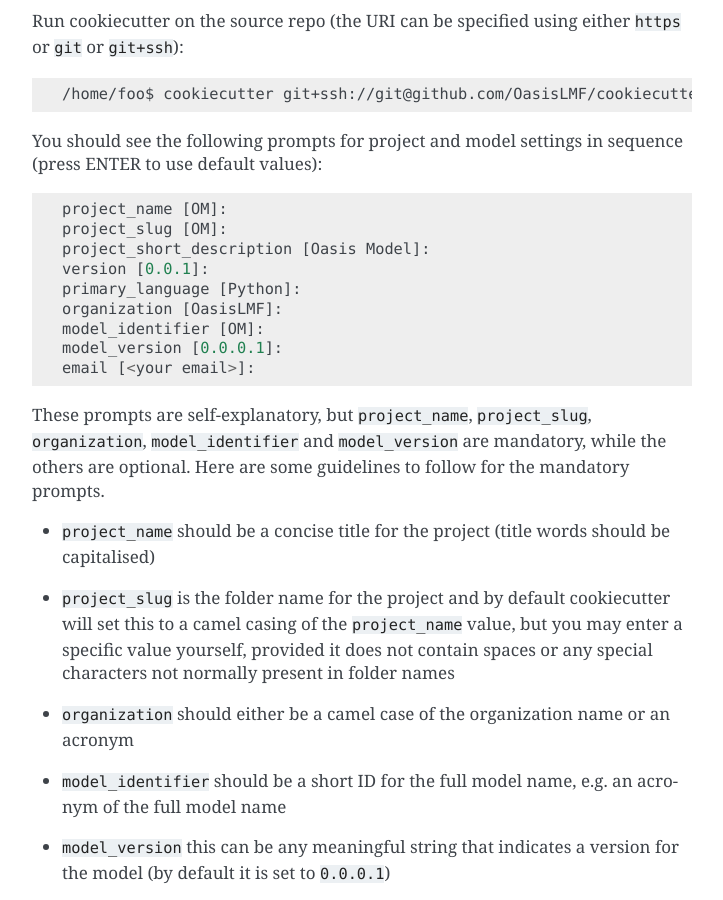
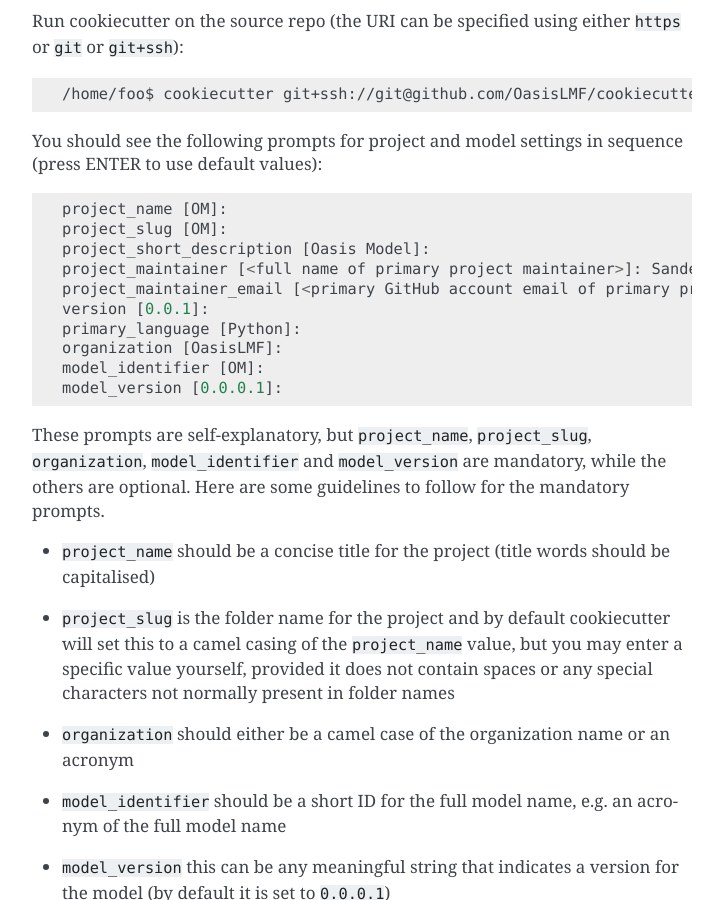
Before and after one commit to jbdatascience/cookiecutter-OasisModel, a Sphinx documentation site: the page built from docs/introduction.rst, in a window 1280 px wide and 900 px high, scrolled down 795 px. Shown: the whole window, without its empty margins (388-1111 px from the left). Built offline with Sphinx 7.4.7, drawn with Linux system fonts in a browser that asks for light colours.

```diff
--- a/docs/_sources/introduction.rst.txt
+++ b/docs/_sources/introduction.rst.txt
@@ -56,12 +56,13 @@ sequence (press ENTER to use default values):
     project_name [OM]:
     project_slug [OM]:
     project_short_description [Oasis Model]:
+    project_maintainer [<full name of primary project maintainer>]: Sandeep Murthy
+    project_maintainer_email [<primary GitHub account email of primary project maintainer>]: smurthy@protonmail.ch
     version [0.0.1]:
     primary_language [Python]:
     organization [OasisLMF]:
     model_identifier [OM]:
     model_version [0.0.0.1]:
-    email [<your email>]:
 
 These prompts are self-explanatory, but ``project_name``,
 ``project_slug``, ``organization``, ``model_identifier`` and
--- a/docs/introduction.html
+++ b/docs/introduction.html
@@ -81,12 +81,13 @@ sequence (press ENTER to use default values):</p>
 <div class="highlight-default"><div class="highlight"><pre><span></span><span class="n">project_name</span> <span class="p">[</span><span class="n">OM</span><span class="p">]:</span>
 <span class="n">project_slug</span> <span class="p">[</span><span class="n">OM</span><span class="p">]:</span>
 <span class="n">project_short_description</span> <span class="p">[</span><span class="n">Oasis</span> <span class="n">Model</span><span class="p">]:</span>
+<span class="n">project_maintainer</span> <span class="p">[</span><span class="o">&lt;</span><span class="n">full</span> <span class="n">name</span> <span class="n">of</span> <span class="n">primary</span> <span class="n">project</span> <span class="n">maintainer</span><span class="o">&gt;</span><span class="p">]:</span> <span class="n">Sandeep</span> <span class="n">Murthy</span>
+<span class="n">project_maintainer_email</span> <span class="p">[</span><span class="o">&lt;</span><span class="n">primary</span> <span class="n">GitHub</span> <span class="n">account</span> <span class="n">email</span> <span class="n">of</span> <span class="n">primary</span> <span class="n">project</span> <span class="n">maintainer</span><span class="o">&gt;</span><span class="p">]:</span> <span class="n">smurthy</span><span class="nd">@protonmail</span><span class="o">.</span><span class="n">ch</span>
 <span class="n">version</span> <span class="p">[</span><span class="mf">0.0</span><span class="o">.</span><span class="mi">1</span><span class="p">]:</span>
 <span class="n">primary_language</span> <span class="p">[</span><span class="n">Python</span><span class="p">]:</span>
 <span class="n">organization</span> <span class="p">[</span><span class="n">OasisLMF</span><span class="p">]:</span>
 <span class="n">model_identifier</span> <span class="p">[</span><span class="n">OM</span><span class="p">]:</span>
 <span class="n">model_version</span> <span class="p">[</span><span class="mf">0.0</span><span class="o">.</span><span class="mf">0.1</span><span class="p">]:</span>
-<span class="n">email</span> <span class="p">[</span><span class="o">&lt;</span><span class="n">your</span> <span class="n">email</span><span class="o">&gt;</span><span class="p">]:</span>
 </pre></div>
 </div>
 <p>These prompts are self-explanatory, but <code class="docutils literal"><span class="pre">project_name</span></code>,
--- a/docs/introduction.rst
+++ b/docs/introduction.rst
@@ -56,12 +56,13 @@ sequence (press ENTER to use default values):
     project_name [OM]:
     project_slug [OM]:
     project_short_description [Oasis Model]:
+    project_maintainer [<full name of primary project maintainer>]: Sandeep Murthy
+    project_maintainer_email [<primary GitHub account email of primary project maintainer>]: smurthy@protonmail.ch
     version [0.0.1]:
     primary_language [Python]:
     organization [OasisLMF]:
     model_identifier [OM]:
     model_version [0.0.0.1]:
-    email [<your email>]:
 
 These prompts are self-explanatory, but ``project_name``,
 ``project_slug``, ``organization``, ``model_identifier`` and
```
Also changed, not shown: README.md (+2 -1 lines), docs/searchindex.js (+1 -1 lines).
